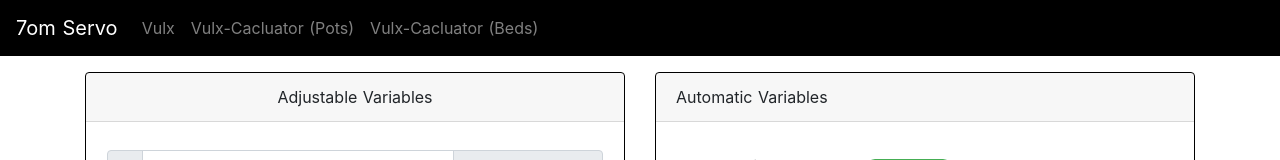
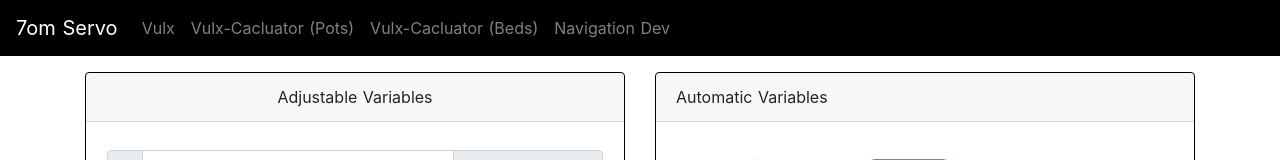
Before and after one commit to spiralvisum/7omServo, a Nuxt app: page /vulxform in a window 1280 px wide. Shown: the top 160 px of the page. Built offline with nearby package versions, Linux system fonts and the light colour scheme.

Commit message:
added navtest

```diff
--- a/components/Servonav.vue
+++ b/components/Servonav.vue
@@ -18,6 +18,9 @@
           <b-nav-item :to="'/vulxform2'">
             Vulx-Cacluator (Beds)
           </b-nav-item>
+          <b-nav-item :to="'/navtest'">
+            Navigation Dev
+          </b-nav-item>
         </b-navbar-nav>
       </b-collapse>
     </b-navbar>
--- a/nuxt.config.js
+++ b/nuxt.config.js
@@ -74,12 +74,19 @@ module.exports = {
   },
   /*
   ** Build configuration
+  router: {
+  base: '/mobile/'
+},
   */
+
   build: {
     /*
     ** You can extend webpack config here
     */
-   allChunks: true,
+
+   extractCSS: {
+    allChunks: true
+  },
    /**
      * add external plugins
      */
--- a/package.json
+++ b/package.json
@@ -24,6 +24,7 @@
     "aos": "^2.3.4",
     "bootstrap": "^4.1.3",
     "bootstrap-vue": "^2.0.0",
+    "braces": "2.3.1",
     "cross-env": "^5.2.0",
     "express": "^4.16.4",
     "jquery": "^3.4.1",
@@ -45,5 +46,8 @@
     "node-sass": "^4.13.1",
     "nodemon": "^1.18.9",
     "sass-loader": "^8.0.2"
+  },
+  "resolutions": {
+    "braces": "^3.0.1"
   }
 }
```
Also changed, not shown: 1 other file (tests, documents, lock files or other folders).
